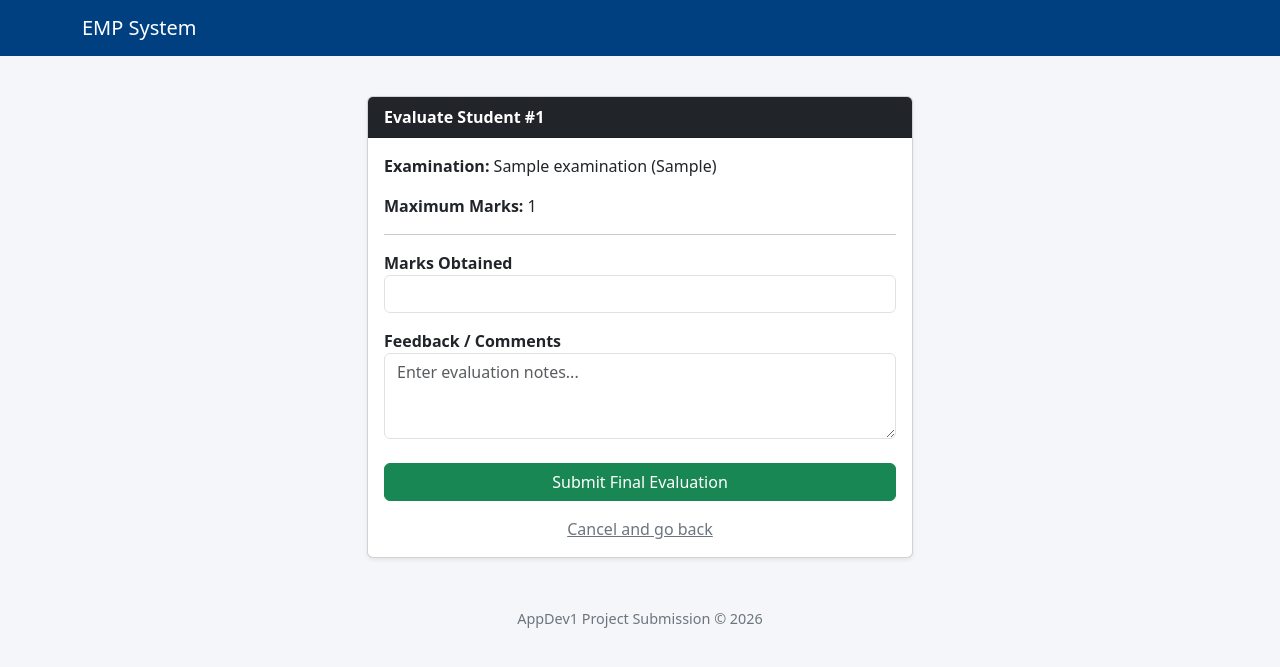
After one commit to divyeshkarthik24/EMP_25f3001808, a Flask app: template templates/evaluate.html in a window 1280 px wide. The commit adds this page. Shown: the top 667 px of the page. Run offline with Flask 3, Linux system fonts and the light colour scheme; the template is opened without the code that fills it: values that come from a table or form of the project are taken from there, others are empty; tables that the repository leaves empty hold one stand-in row (values such as "Sample post").

Commit message:
Phase 12: Examiner evaluation system and student result visibility

```diff
--- a/app.py
+++ b/app.py
@@ -92,6 +92,9 @@ class Booking(db.Model):
     booking_date = db.Column(db.DateTime, default=datetime.utcnow)
     status = db.Column(db.String(20), default='Booked') # Status state
 
+    # NEW COLUMNS FOR EVALUATION
+    marks_obtained = db.Column(db.Float, nullable=True)
+    feedback = db.Column(db.Text, nullable=True)
 # DB creation
 with app.app_context():
     db.create_all()
@@ -372,6 +375,12 @@ def book_slots():
     # GET request: fetch all slots that aren't full
     open_slots = ExaminationSlot.query.filter(ExaminationSlot.available_seats > 0).all()
     return render_template('book_slots.html', slots=open_slots, current_time=current_time)
+@app.route('/student/results')
+@login_required(role='student')
+def results():
+    # Fetch only bookings that have been evaluated by an examiner
+    evaluated_bookings = Booking.query.filter_by(student_id=session['user_id'], status='Evaluated').all()
+    return render_template('results.html', results=evaluated_bookings)
 @app.route('/student/my_bookings')
 @login_required(role='student')
 def my_bookings():
@@ -453,6 +462,34 @@ def booked_students():
     # Fetch all bookings that belong to any of those slots
     bookings = Booking.query.filter(Booking.slot_id.in_(slot_ids)).all()
     return render_template('booked_students.html', bookings=bookings)
+@app.route('/examiner/evaluate/<int:booking_id>', methods=['GET', 'POST'])
+@login_required(role='examiner')
+def evaluate(booking_id):
+    booking = Booking.query.get_or_404(booking_id)
+
+    # Security Check: Ensure this booking belongs to a slot managed by THIS examiner
+    if booking.slot.examiner_id != session['user_id']:
+        flash("Unauthorized access: You do not manage this slot.")
+        return redirect(url_for('booked_students'))
+
+    if request.method == 'POST':
+        marks = float(request.form['marks_obtained'])
+        max_marks = booking.slot.examination.max_marks
+
+        # Validation: Marks cannot exceed the max marks defined by the Admin
+        if marks < 0 or marks > max_marks:
+            flash(f"Error: Marks must be between 0 and {max_marks}.")
+            return redirect(url_for('evaluate', booking_id=booking.id))
+
+        booking.marks_obtained = marks
+        booking.feedback = request.form['feedback'].strip()
+        booking.status = 'Evaluated'
+        db.session.commit()
+
+        flash(f"Evaluation submitted for Student #{booking.student_id}.")
+        return redirect(url_for('booked_students'))
+
+    return render_template('evaluate.html', booking=booking)
 # Run app
 if __name__ == '__main__':
     app.run(debug=True)
--- a/templates/book_slots.html
+++ b/templates/book_slots.html
@@ -8,7 +8,7 @@
             <a href="{{ url_for('student_dashboard') }}" class="list-group-item list-group-item-action">My Dashboard</a>
             <a href="{{ url_for('book_slots') }}" class="list-group-item list-group-item-action active">Search Examinations</a>
             <a href="{{ url_for('my_bookings') }}" class="list-group-item list-group-item-action">My Bookings</a>.
-            <a href="#" class="list-group-item list-group-item-action">View Results</a>
+            <a href="{{ url_for('results') }}" class="list-group-item list-group-item-action">View Results</a>
             <a href="{{ url_for('logout') }}" class="list-group-item list-group-item-action text-danger"><b>Logout</b></a>
         </div>
     </div>
--- /dev/null
+++ b/templates/evaluate.html
@@ -0,0 +1,34 @@
+{% extends 'base.html' %}
+
+{% block content %}
+<div class="row justify-content-center">
+    <div class="col-md-6">
+        <div class="card shadow-sm mt-4">
+            <div class="card-header bg-dark text-white">
+                <b>Evaluate Student #{{ booking.student_id }}</b>
+            </div>
+            <div class="card-body">
+                <p><strong>Examination:</strong> {{ booking.slot.examination.name }} ({{ booking.slot.examination.exam_type }})</p>
+                <p><strong>Maximum Marks:</strong> {{ booking.slot.examination.max_marks }}</p>
+                <hr>
+
+                <form method="POST" action="{{ url_for('evaluate', booking_id=booking.id) }}">
+                    <div class="mb-3">
+                        <label><b>Marks Obtained</b></label>
+                        <input type="number" step="0.5" class="form-control" name="marks_obtained" min="0" max="{{ booking.slot.examination.max_marks }}" required>
+                    </div>
+                    <div class="mb-4">
+                        <label><b>Feedback / Comments</b></label>
+                        <textarea class="form-control" name="feedback" rows="3" placeholder="Enter evaluation notes..."></textarea>
+                    </div>
+                    <button type="submit" class="btn btn-success w-100">Submit Final Evaluation</button>
+                </form>
+
+                <div class="mt-3 text-center">
+                    <a href="{{ url_for('booked_students') }}" class="text-secondary">Cancel and go back</a>
+                </div>
+            </div>
+        </div>
+    </div>
+</div>
+{% endblock %}
--- a/templates/examiner_dashboard.html
+++ b/templates/examiner_dashboard.html
@@ -8,7 +8,7 @@
             <a href="{{ url_for('examiner_dashboard') }}" class="list-group-item list-group-item-action active">My Dashboard</a>
             <a href="{{ url_for('manage_slots') }}" class="list-group-item list-group-item-action">Manage Slots</a>
             <a href="{{ url_for('booked_students') }}" class="list-group-item list-group-item-action">View Booked Students</a>.
-            <a href="#" class="list-group-item list-group-item-action">Evaluate</a>
+            <a href="{{ url_for('booked_students') }}" class="list-group-item list-group-item-action">Evaluate</a>
             <a href="{{ url_for('logout') }}" class="list-group-item list-group-item-action text-danger"><b>Logout</b></a>
         </div>
     </div>
--- a/templates/manage_slots.html
+++ b/templates/manage_slots.html
@@ -8,7 +8,7 @@
             <a href="{{ url_for('examiner_dashboard') }}" class="list-group-item list-group-item-action">My Dashboard</a>
             <a href="{{ url_for('manage_slots') }}" class="list-group-item list-group-item-action active">Manage Slots</a>
             <a href="{{ url_for('booked_students') }}" class="list-group-item list-group-item-action">View Booked Students</a>.
-            <a href="#" class="list-group-item list-group-item-action">Evaluate</a>
+            <a href="{{ url_for('booked_students') }}" class="list-group-item list-group-item-action">Evaluate</a>
             <a href="{{ url_for('logout') }}" class="list-group-item list-group-item-action text-danger"><b>Logout</b></a>
         </div>
     </div>
--- a/templates/my_bookings.html
+++ b/templates/my_bookings.html
@@ -8,7 +8,7 @@
             <a href="{{ url_for('student_dashboard') }}" class="list-group-item list-group-item-action">My Dashboard</a>
             <a href="{{ url_for('book_slots') }}" class="list-group-item list-group-item-action">Search Examinations</a>
             <a href="{{ url_for('my_bookings') }}" class="list-group-item list-group-item-action active">My Bookings</a>
-            <a href="#" class="list-group-item list-group-item-action">View Results</a>
+            <a href="{{ url_for('results') }}" class="list-group-item list-group-item-action">View Results</a>
             <a href="{{ url_for('logout') }}" class="list-group-item list-group-item-action text-danger"><b>Logout</b></a>
         </div>
     </div>
--- a/templates/student_dashboard.html
+++ b/templates/student_dashboard.html
@@ -8,7 +8,7 @@
             <a href="{{ url_for('student_dashboard') }}" class="list-group-item list-group-item-action active">My Dashboard</a>
             <a href="{{ url_for('book_slots') }}" class="list-group-item list-group-item-action">Search Examinations</a>
             <a href="{{ url_for('my_bookings') }}" class="list-group-item list-group-item-action">My Bookings</a>.
-            <a href="#" class="list-group-item list-group-item-action">View Results</a>
+            <a href="{{ url_for('results') }}" class="list-group-item list-group-item-action">View Results</a>
             <a href="{{ url_for('logout') }}" class="list-group-item list-group-item-action text-danger"><b>Logout</b></a>
         </div>
     </div>
```
Also changed, not shown: templates/booked_students.html (+7 -1 lines), templates/results.html (added, +49 -0 lines).
